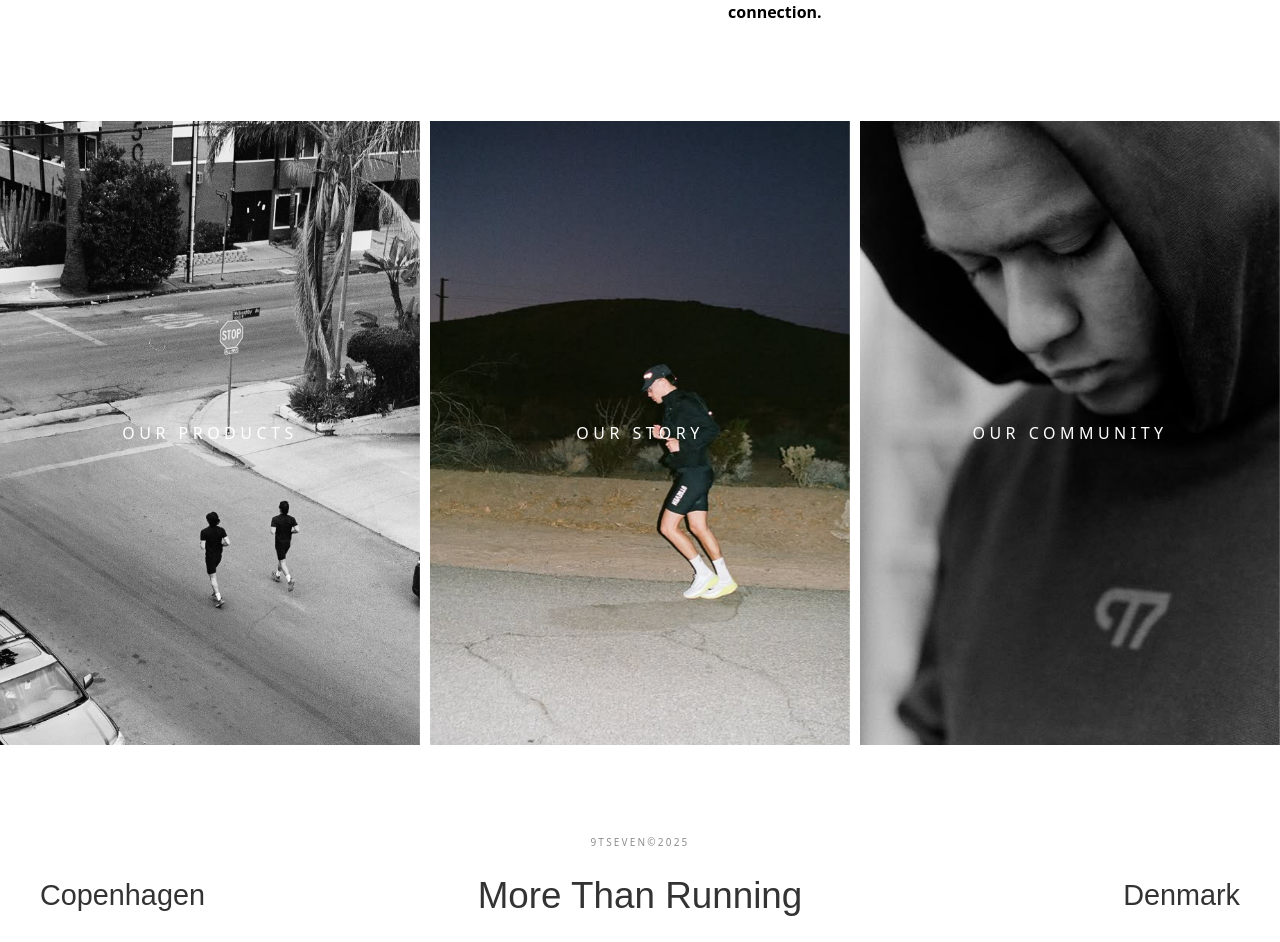
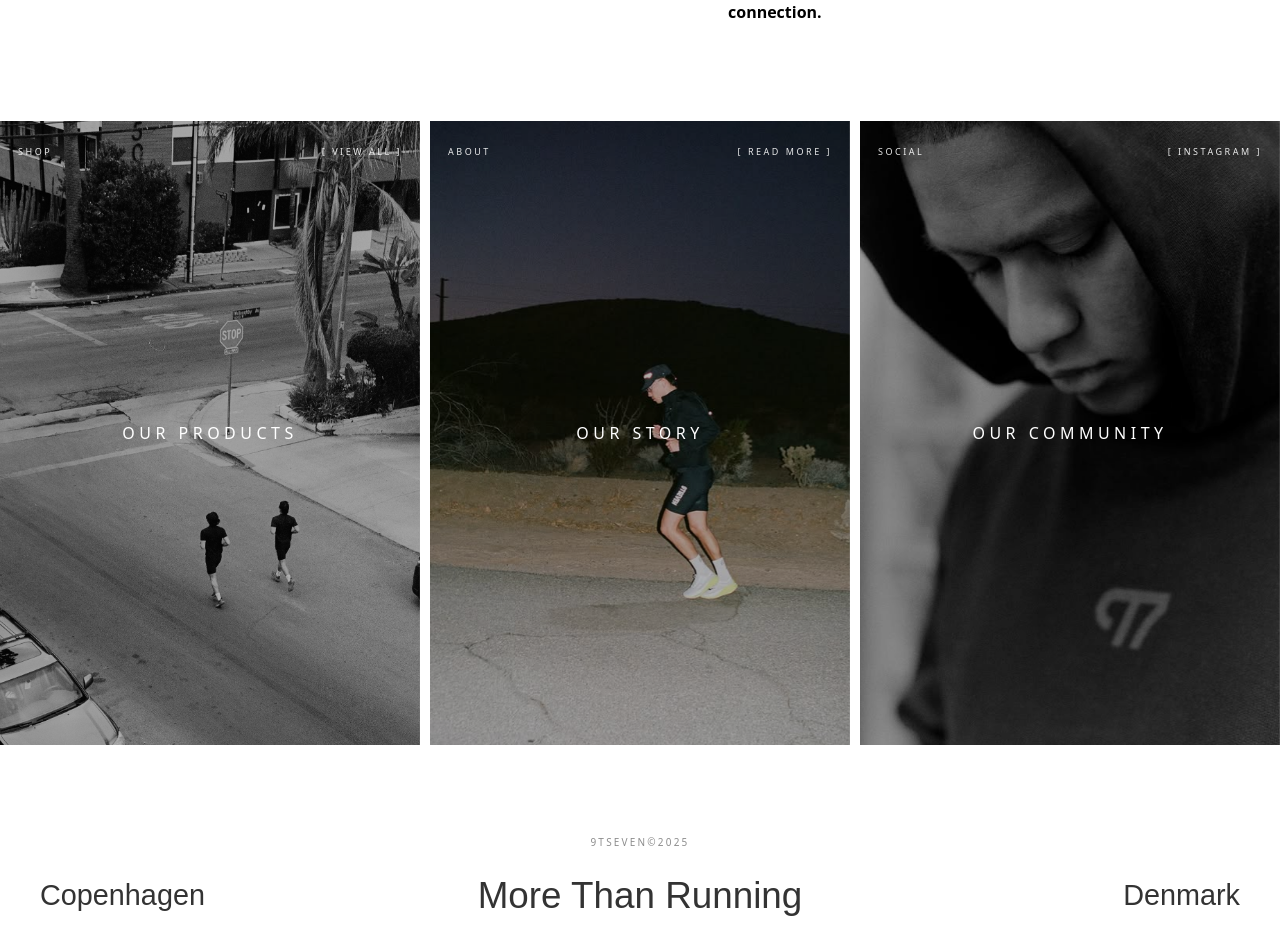
Before and after one commit to 9tseven/9tseven-website, a Next.js app: page / in a window 1280 px wide. Shown: the part 2340-3282 px from the top of the page. Built offline with nearby package versions, Linux system fonts and the light colour scheme; a web font is replaced by a local one.

Commit message:
fix: update mouse event handling for touch devices and improve hover state visibility

```diff
--- a/app/components/HomeImageSection/index.tsx
+++ b/app/components/HomeImageSection/index.tsx
@@ -55,12 +55,11 @@ function ImagePanel({ label, leftText, rightText, image, alt, href }: Panel) {
       wrapper!.classList.remove("is-hovered");
     }
 
-    const isTouchDevice = window.matchMedia("(pointer: coarse)").matches;
-    if (!isTouchDevice) {
-      wrapper.addEventListener("mouseenter", onMouseEnter);
-      wrapper.addEventListener("mousemove", onMouseMove);
-      wrapper.addEventListener("mouseleave", onMouseLeave);
-    }
+    // Mouse events never fire on touch-only devices — no JS guard needed.
+    // Mobile always-visible state is handled via CSS @media (hover: none).
+    wrapper.addEventListener("mouseenter", onMouseEnter);
+    wrapper.addEventListener("mousemove", onMouseMove);
+    wrapper.addEventListener("mouseleave", onMouseLeave);
 
     return () => {
       wrapper.removeEventListener("mouseenter", onMouseEnter);
@@ -77,19 +76,19 @@ function ImagePanel({ label, leftText, rightText, image, alt, href }: Panel) {
       </div>
 
       {/* Dark overlay on hover */}
-      <div className="home-image-overlay absolute inset-0 z-2 pointer-events-none" />
+      <div className="home-image-overlay absolute inset-0 z-[2] pointer-events-none" />
 
       {/* Centered label — always visible */}
-      <span className="absolute top-1/2 left-1/2 -translate-x-1/2 -translate-y-1/2 text-md tracking-[0.28em] uppercase text-white z-3 pointer-events-none whitespace-nowrap">{label}</span>
+      <span className="absolute top-1/2 left-1/2 -translate-x-1/2 -translate-y-1/2 text-md tracking-[0.28em] uppercase text-white z-[3] pointer-events-none whitespace-nowrap">{label}</span>
 
       {/* Cursor-tracking text — Y driven by rAF, opacity by CSS */}
-      <div ref={cursorTextRef} className="home-image-cursor-text absolute left-0 right-0 flex justify-between items-center px-4.5 pointer-events-none z-3" style={{ top: "24px" }}>
+      <div ref={cursorTextRef} className="home-image-cursor-text absolute left-0 right-0 flex justify-between items-center px-[18px] pointer-events-none z-[3]" style={{ top: "24px" }}>
         <span className="text-[9px] tracking-[0.28em] uppercase text-white/90">{leftText}</span>
         <span className="text-[9px] tracking-[0.28em] uppercase text-white/90">{rightText}</span>
       </div>
 
       {/* Full-panel link sits on top so the whole panel is clickable */}
-      <Link href={href} className="absolute inset-0 z-4" aria-label={label} />
+      <Link href={href} className="absolute inset-0 z-[4]" aria-label={label} />
     </div>
   );
 }
--- a/app/globals.css
+++ b/app/globals.css
@@ -42,8 +42,8 @@ body {
     background: rgba(0, 0, 0, 0.3);
   }
 
-  /* Mobile: always show hover state */
-  @media (max-width: 767px) {
+  /* Touch/no-hover devices: always show the hover state */
+  @media (hover: none) {
     .home-image-panel .home-image-cursor-text {
       opacity: 1;
     }
```
